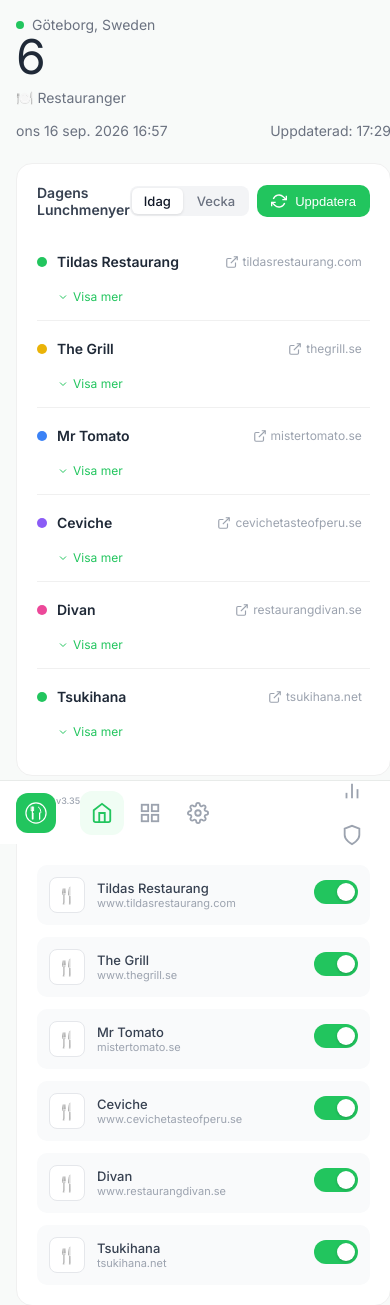
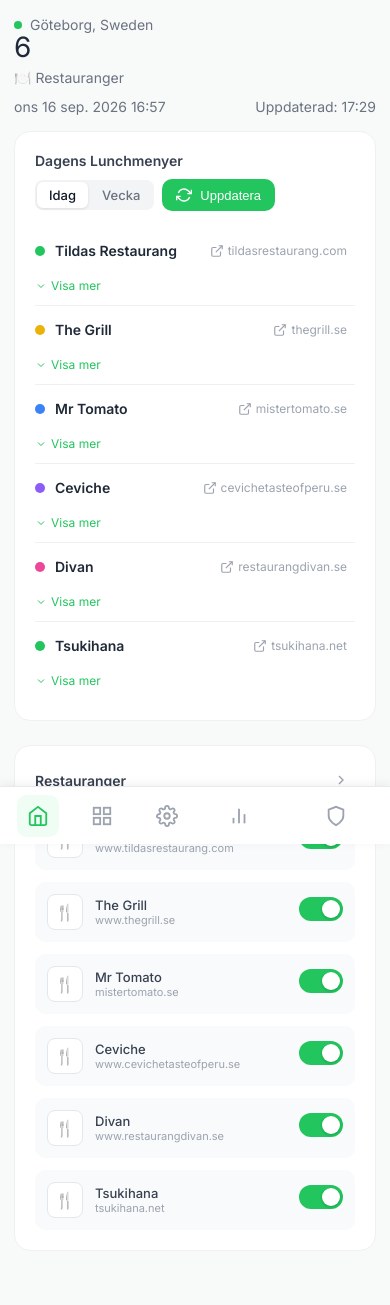
Before and after one commit to kafk/Lunch2, a Flask app: page / in a window 390 px wide. Shown: the top 1305 px of the page. After the commit the page ends 1218 px from the top, so only its background shows below. Run offline with Flask 3, Linux system fonts and the light colour scheme; data that the repository does not hold is empty.

Commit message:
Fix mobile responsiveness for display and base layout, bump version to 3.34

```diff
--- a/app.py
+++ b/app.py
@@ -34,7 +34,7 @@ app.secret_key = os.environ.get('SECRET_KEY', 'lunch-monitor-secret-key-2026')
 
 ADMIN_PASSWORD = os.environ.get('ADMIN_PASSWORD', '0126')
 
-VERSION = '3.35'
+VERSION = '3.36'
 URLS_FILE = 'urls.json'
 COLLECTION_NAME = 'restaurants'
 STAGING_FILE = 'staging.json'
--- a/templates/base.html
+++ b/templates/base.html
@@ -947,46 +947,90 @@
         }
 
         @media (max-width: 768px) {
+            body {
+                display: block;
+                width: 100%;
+                overflow-x: hidden;
+            }
+
             .sidebar {
                 width: 100%;
-                height: 64px;
+                height: 58px;
                 flex-direction: row;
                 justify-content: space-around;
-                padding: 0 16px;
+                align-items: center;
+                padding: 0 10px;
                 bottom: 0;
                 top: auto;
+                left: 0;
+                right: 0;
                 border-right: none;
                 border-top: 1px solid #e8ebe9;
+                background: white;
+                box-shadow: 0 -2px 10px rgba(0,0,0,0.06);
+                z-index: 1000;
             }
 
-            .sidebar-logo {
-                margin-bottom: 0;
+            .sidebar-logo, .sidebar-version {
+                display: none;
             }
 
             .sidebar-nav {
+                display: flex;
                 flex-direction: row;
-                gap: 4px;
+                justify-content: space-around;
+                align-items: center;
+                gap: 8px;
+                flex: 1;
             }
 
             .sidebar-bottom {
+                display: flex;
+                flex-direction: row;
+                justify-content: space-around;
+                align-items: center;
+                gap: 8px;
                 margin-top: 0;
+                flex: 1;
+            }
+
+            .sidebar-link {
+                width: 42px;
+                height: 42px;
+                border-radius: 10px;
             }
 
             .main-content {
-                margin-left: 0;
-                margin-bottom: 64px;
-                padding: 16px;
+                margin-left: 0 !important;
+                margin-bottom: 72px !important;
+                padding: 16px 14px !important;
+                width: 100% !important;
+                max-width: 100% !important;
+                box-sizing: border-box !important;
             }
 
             .header {
                 flex-direction: column;
                 align-items: flex-start;
-                gap: 16px;
+                gap: 12px;
+                margin-bottom: 16px;
+            }
+
+            .header-left {
+                width: 100%;
+            }
+
+            .header-temp {
+                font-size: 28px !important;
             }
 
             .header-right {
                 width: 100%;
+                display: flex;
                 justify-content: space-between;
+                align-items: center;
+                flex-wrap: wrap;
+                gap: 8px;
             }
 
             .stats-row {
@@ -1002,6 +1046,39 @@
             .url-item .btn {
                 width: 100%;
                 justify-content: center;
+            }
+
+            .card-header {
+                flex-wrap: wrap;
+                gap: 10px;
+            }
+
+            .compact-item {
+                padding: 12px 0;
+            }
+
+            .compact-item:hover {
+                margin: 0;
+                padding: 12px 0;
+                background: transparent;
+            }
+
+            .compact-item.expanded {
+                background: #fcfdfd;
+            }
+
+            .compact-preview {
+                margin-left: 0;
+                margin-top: 6px;
+            }
+
+            .compact-expand {
+                margin-left: 0;
+            }
+
+            .compact-full {
+                margin-left: 0;
+                padding: 12px;
             }
         }
 
```
Also changed, not shown: templates/display.html (+115 -7 lines).
